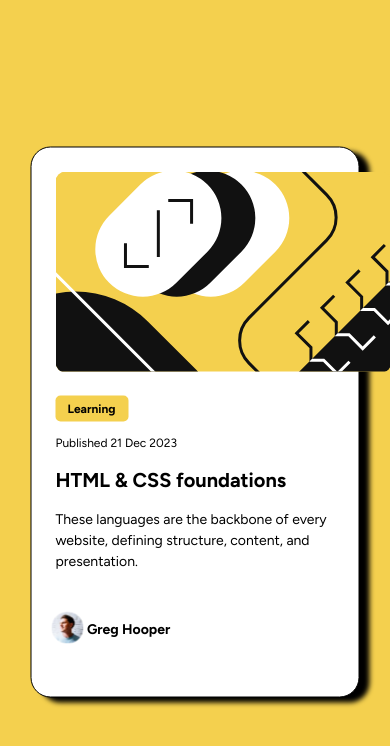
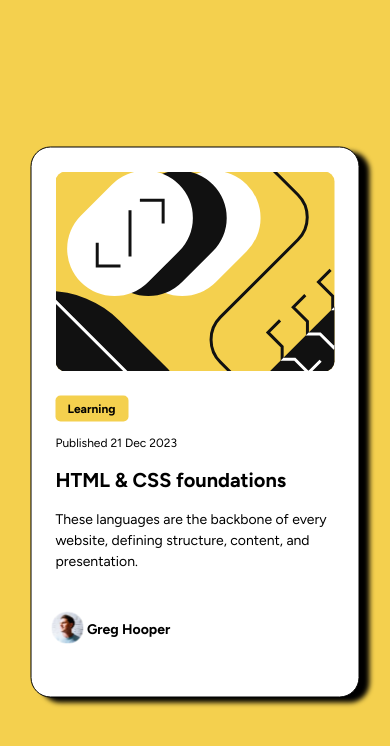
Before and after one commit to joeleg96/blog-preview-card-main, a plain HTML site: page index.html in a window 390 px wide. Drawn offline with Linux system fonts and the light colour scheme.

Commit message:
Update style.css
fixed issue where image would not conform to container dimensions with object-fit: cover. added border-radius to the container so that it would show

```diff
--- a/style.css
+++ b/style.css
@@ -98,6 +98,7 @@ img {
     height: 32px;
 
     padding-top: 25px;
+    margin-left: 1.5rem;
 }
 
 .author-name {
@@ -118,16 +119,19 @@ img {
     }
 
     .image-container {
-        /* width: 279px;  */
+        width: 279px;
+        height: 200px;
         margin-left: 24px;
         margin-right: 24px;
 
-        overflow: hidden;
+        border-radius: 10px;
     }
 
     img {
         width: 100%;
-        display: block;
+        height: 100%;
+        object-fit: cover;
+
     }
 
     .content-container {
```
